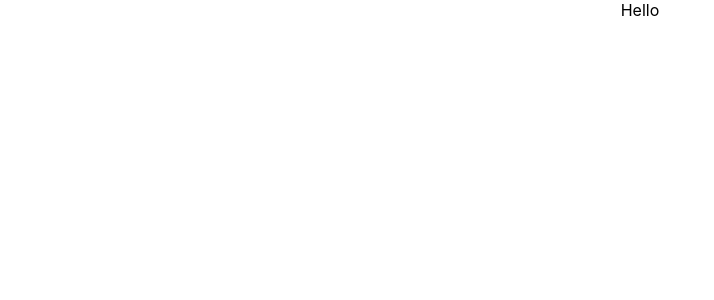
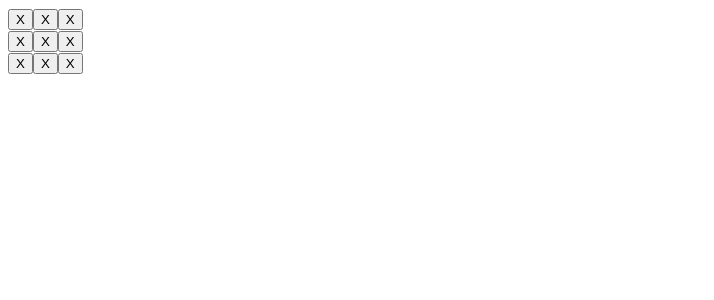
Before and after one commit to Mala-18/TicTacToe-ReactPracticeApp, a React (Create React App) app: page / in a window 1280 px wide. Shown: the top 300 px of the page, without its empty margins (0-714 px from the left). Built offline with nearby package versions, Linux system fonts and the light colour scheme.

Commit message:
Add Square Component

```diff
--- a/public/index.html
+++ b/public/index.html
@@ -2,19 +2,17 @@
 <html lang="en">
   <head>
     <meta charset="utf-8" />
-    <link rel="icon" href="%PUBLIC_URL%/favicon.ico" />
     <meta name="viewport" content="width=device-width, initial-scale=1" />
     <meta name="theme-color" content="#000000" />
     <meta
       name="description"
       content="Web site created using create-react-app"
     />
-    <link rel="apple-touch-icon" href="%PUBLIC_URL%/logo192.png" />
     <!--
       manifest.json provides metadata used when your web app is installed on a
       user's mobile device or desktop. See https://developers.google.com/web/fundamentals/web-app-manifest/
     -->
-    <link rel="manifest" href="%PUBLIC_URL%/manifest.json" />
+
     <!--
       Notice the use of %PUBLIC_URL% in the tags above.
       It will be replaced with the URL of the `public` folder during the build.
--- a/src/App.css
+++ b/src/App.css
@@ -1,38 +1,4 @@
-.App {
-  text-align: center;
+.board-row{
+  margin: none;
+  padding: none;
 }
-
-.App-logo {
-  height: 40vmin;
-  pointer-events: none;
-}
-
-@media (prefers-reduced-motion: no-preference) {
-  .App-logo {
-    animation: App-logo-spin infinite 20s linear;
-  }
-}
-
-.App-header {
-  background-color: #282c34;
-  min-height: 100vh;
-  display: flex;
-  flex-direction: column;
-  align-items: center;
-  justify-content: center;
-  font-size: calc(10px + 2vmin);
-  color: white;
-}
-
-.App-link {
-  color: #61dafb;
-}
-
-@keyframes App-logo-spin {
-  from {
-    transform: rotate(0deg);
-  }
-  to {
-    transform: rotate(360deg);
-  }
-}
--- a/src/App.js
+++ b/src/App.js
@@ -1,10 +1,25 @@
 import './App.css';
+import Square from './Square.js';
 
 function App() {
-  return (
-    <div className="App">
-      Hello
-    </div>
+  return(
+    <>
+      <div className="board-row">
+        <Square/>
+        <Square/>
+        <Square/>
+      </div>
+      <div className="board-row">
+        <Square/>
+        <Square/>
+        <Square/>
+      </div>
+      <div className="board-row">
+        <Square/>
+        <Square/>
+        <Square/>
+      </div>
+    </>
   );
 }
 
--- /dev/null
+++ b/src/Square.css
@@ -0,0 +1,3 @@
+.square{
+    border: 1px solid black;
+}
--- /dev/null
+++ b/src/Square.js
@@ -0,0 +1,7 @@
+import './Square.css';
+
+function Square(){
+    return <button classname="square">X</button>
+}
+
+export default Square;
--- a/src/index.css
+++ b/src/index.css
@@ -1,5 +1,5 @@
 body {
-  margin: 0;
+  margin: none;
   font-family: -apple-system, BlinkMacSystemFont, 'Segoe UI', 'Roboto', 'Oxygen',
     'Ubuntu', 'Cantarell', 'Fira Sans', 'Droid Sans', 'Helvetica Neue',
     sans-serif;
```
Also changed, not shown: public/manifest.json (deleted).
